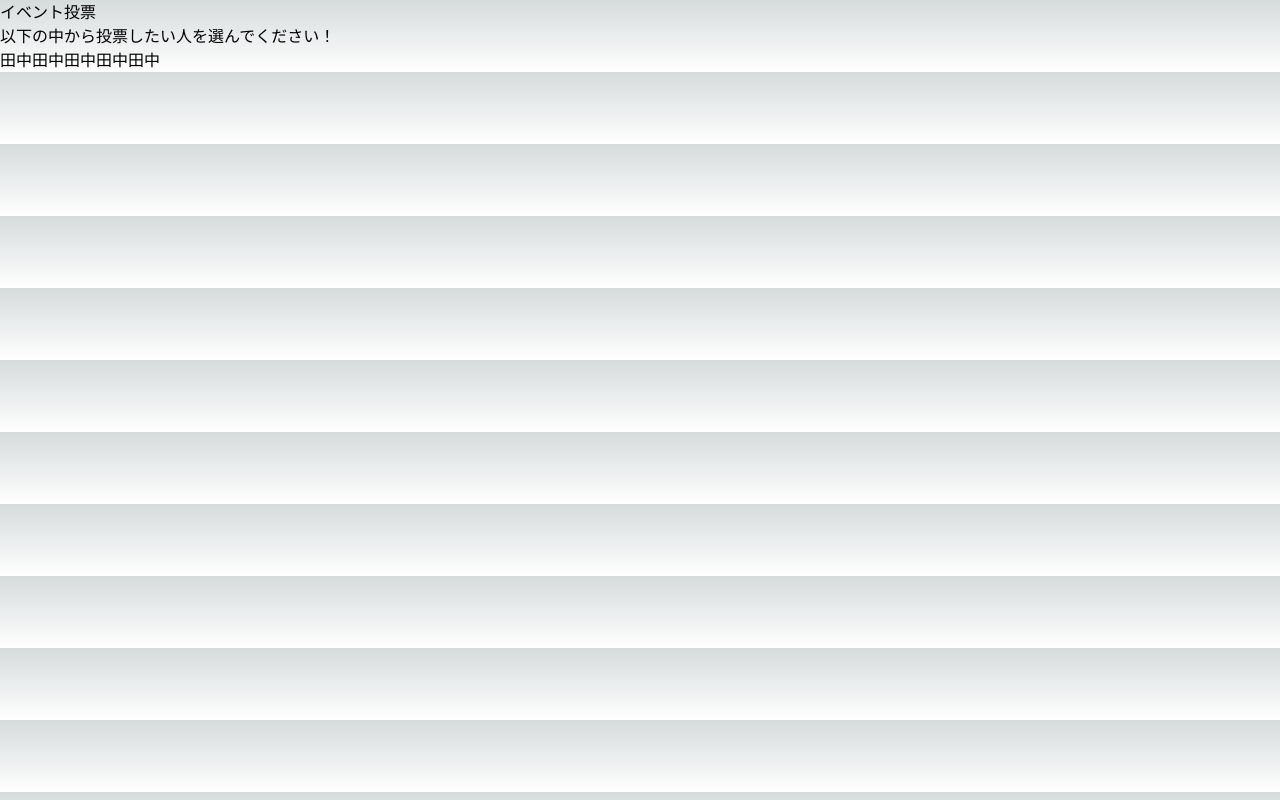
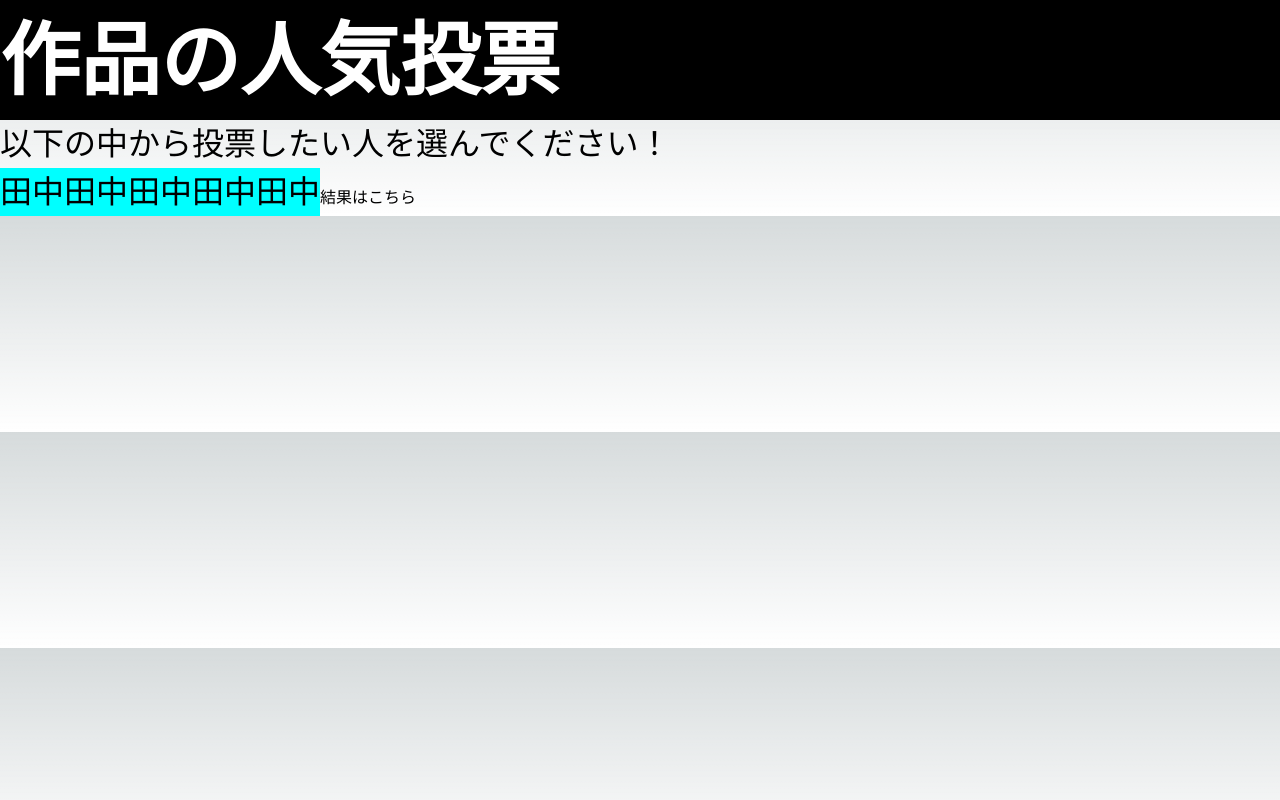
Before and after one commit to lCyou/hivehack2023-a, a Next.js app: page /vote in a window 1280 px wide. Built offline with nearby package versions, Linux system fonts and the light colour scheme.

Commit message:
ページを修飾

```diff
--- /dev/null
+++ b/app/componets/result-link.jsx
@@ -0,0 +1,18 @@
+"use client"
+import Image from 'next/image'
+import styles from './result-link.module.css'
+// const votees = [{ name: '田中' }, { name: '田中' }, { name: '田中' }, { name: '田中' }, { name: '田中' }];
+// const eventName = "作品の人気投票";
+//const eventName =
+
+
+export default function ResultLink() {
+    const vote = () => {
+        alert("田中");
+    }
+    return (
+        <>
+            <a>結果はこちら</a>
+        </>
+    )
+}
--- /dev/null
+++ b/app/componets/result-link.module.css
@@ -0,0 +1,4 @@
+.link {
+    color:azure;
+
+}
--- /dev/null
+++ b/app/vote/page.module.css
@@ -0,0 +1,16 @@
+.btn {
+    background-color: aqua;
+    font-size: 2em;
+}
+
+.title {
+    color: white;
+    background-color: black;
+    font-weight: bold;
+    font-size: 5em;
+}
+
+.sentence {
+    color: black;
+    font-size: 2em;
+}
--- a/app/vote/page.tsx
+++ b/app/vote/page.tsx
@@ -1,20 +1,34 @@
+"use client"
 import Image from 'next/image'
-const votees = [{name: '田中'}, {name: '田中'}, {name: '田中'}, {name: '田中'}, {name: '田中'}];
+import styles from './page.module.css'
+import ResultLink from '../componets/result-link'
+const votees = [{ name: '田中' }, { name: '田中' }, { name: '田中' }, { name: '田中' }, { name: '田中' }];
+const eventName = "作品の人気投票";
+//const eventName =
 
 
 export default function Home() {
+    const vote = () => {
+        alert("田中");
+    }
+    return (
+        <>
+            <h1 className={styles['title']}>{eventName}</h1>
+            <p className={styles['sentence']}>以下の中から投票したい人を選んでください！</p>
 
-  return (
-    <>
-        <h1>イベント投票</h1>
-        <p>以下の中から投票したい人を選んでください！</p>
+            {votees.map((votee, i) => (
+                <button
+                    className={styles['btn']}
+                    key={i}
+                    id="button"
+                    onClick={vote}
+                >
+                    {votee.name}
+                </button>
+            ))}
 
-        {votees.map((votee, i) => {
-            return (
-                <button key={i} id="button"> {votee.name} </button>
-            );
-        })}
 
-    </>
-  )
+            <ResultLink />
+        </>
+    )
 }
```
